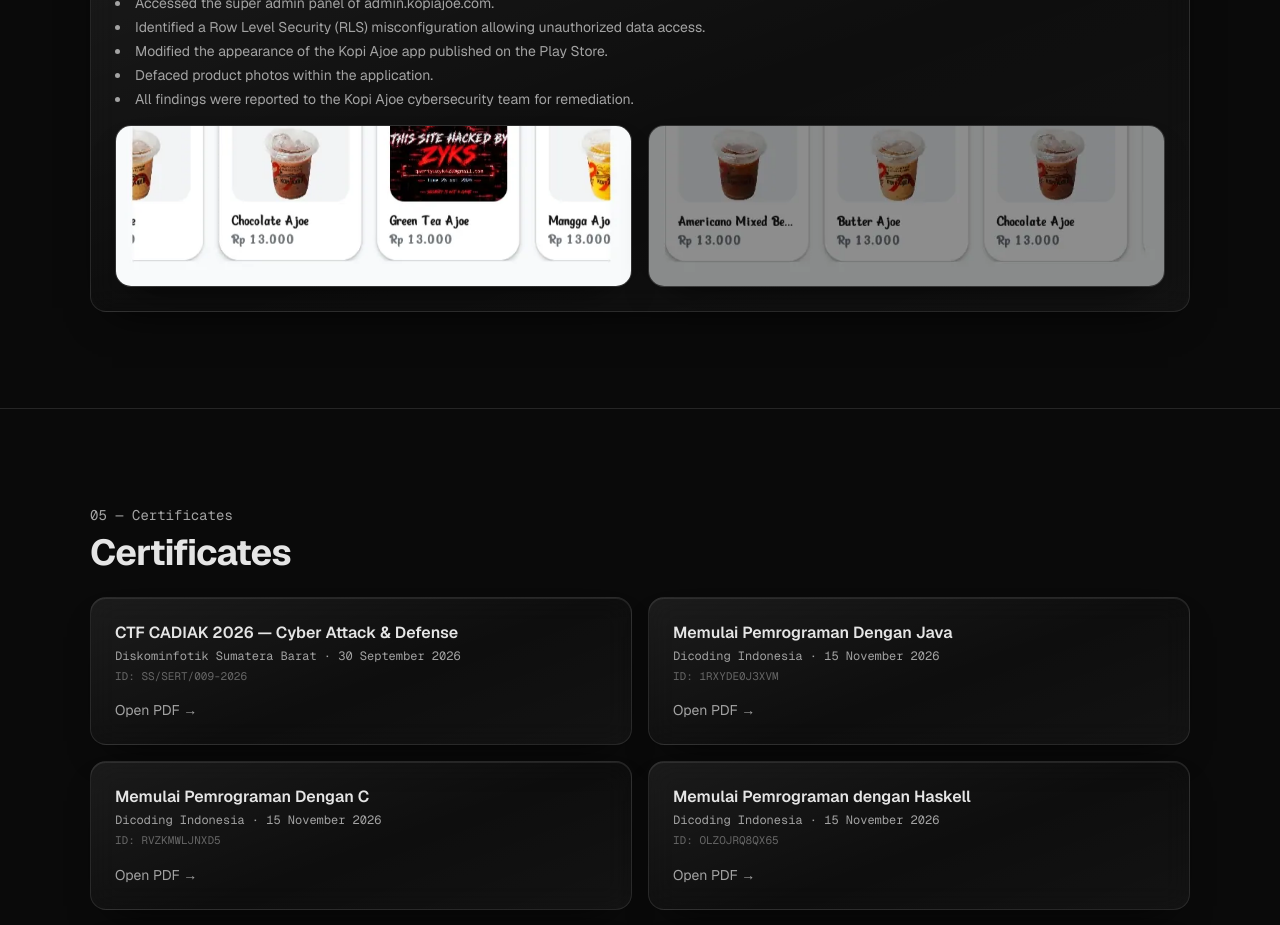
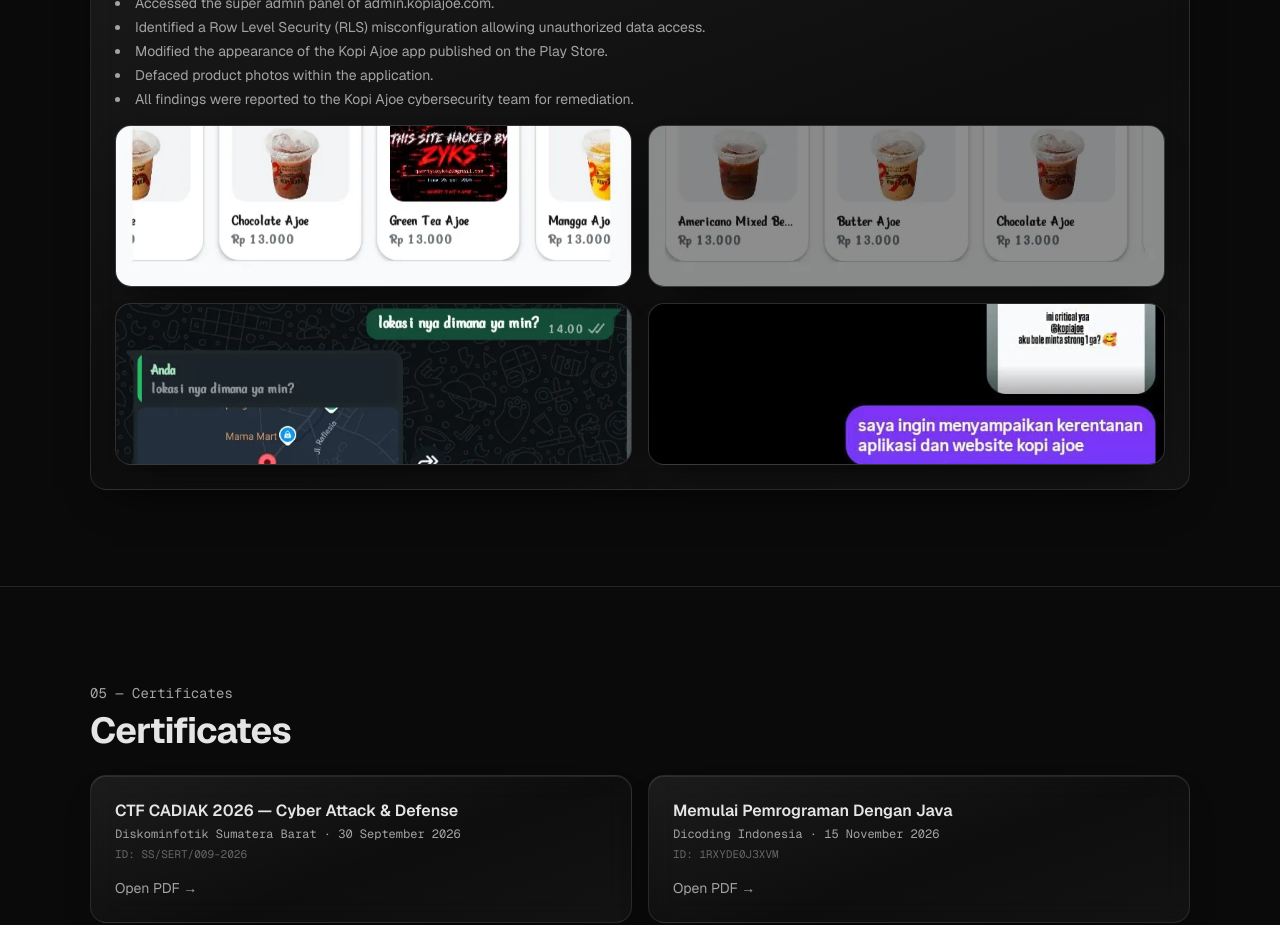
Before and after one commit to zyk-ishere/zyk-portofolio, a Next.js app: page / in a window 1280 px wide. Shown: the part 4360-5285 px from the top of the page. Built offline with nearby package versions, Linux system fonts and the light colour scheme.

Commit message:
content(security): add 2 Kopi Ajoe chat evidence images

```diff
--- a/src/components/portfolio-page.tsx
+++ b/src/components/portfolio-page.tsx
@@ -346,36 +346,24 @@ export function PortfolioPage({
               ))}
             </ul>
             <div className="grid grid-cols-2 gap-4 mt-4">
+              {content.security.imageAlts.map((alt, i) => (
                 <a
-                href="/gallery/kopi-ajoe-1.webp"
+                  key={alt}
+                  href={`/gallery/kopi-ajoe-${i + 1}.webp`}
                   target="_blank"
                   rel="noopener"
                   className="card overflow-hidden block"
                 >
                   <Image
-                  src="/gallery/kopi-ajoe-1.webp"
-                  alt={content.security.imageAlts[0]}
+                    src={`/gallery/kopi-ajoe-${i + 1}.webp`}
+                    alt={alt}
                     width={720}
-                  height={1548}
+                    height={1400}
                     sizes="(min-width: 768px) 480px, 45vw"
                     className="w-full h-40 object-cover"
                   />
                 </a>
-              <a
-                href="/gallery/kopi-ajoe-2.webp"
-                target="_blank"
-                rel="noopener"
-                className="card overflow-hidden block"
-              >
-                <Image
-                  src="/gallery/kopi-ajoe-2.webp"
-                  alt={content.security.imageAlts[1]}
-                  width={716}
-                  height={1544}
-                  sizes="(min-width: 768px) 480px, 45vw"
-                  className="w-full h-40 object-cover"
-                />
-              </a>
+              ))}
             </div>
           </article>
         </div>
--- a/src/lib/content.ts
+++ b/src/lib/content.ts
@@ -276,6 +276,8 @@ const en: Content = {
     imageAlts: [
       "Kopi Ajoe defacement evidence 1",
       "Kopi Ajoe defacement evidence 2",
+      "Kopi Ajoe authorized chat evidence 1",
+      "Kopi Ajoe authorized chat evidence 2",
     ],
   },
   certificates: {
@@ -584,7 +586,12 @@ const id: Content = {
       "Melakukan deface pada foto produk di dalam aplikasi.",
       "Seluruh temuan dilaporkan ke tim cybersecurity Kopi Ajoe untuk diperbaiki.",
     ],
-    imageAlts: ["Bukti deface Kopi Ajoe 1", "Bukti deface Kopi Ajoe 2"],
+    imageAlts: [
+      "Bukti deface Kopi Ajoe 1",
+      "Bukti deface Kopi Ajoe 2",
+      "Bukti chat dengan tim Kopi Ajoe 1",
+      "Bukti chat dengan tim Kopi Ajoe 2",
+    ],
   },
   certificates: {
     eyebrow: "05 — Sertifikat",
```
Also changed, not shown: public/gallery/kopi-ajoe-3.webp (added), public/gallery/kopi-ajoe-4.webp (added). Lines whose indentation alone changed are shown as unchanged.
